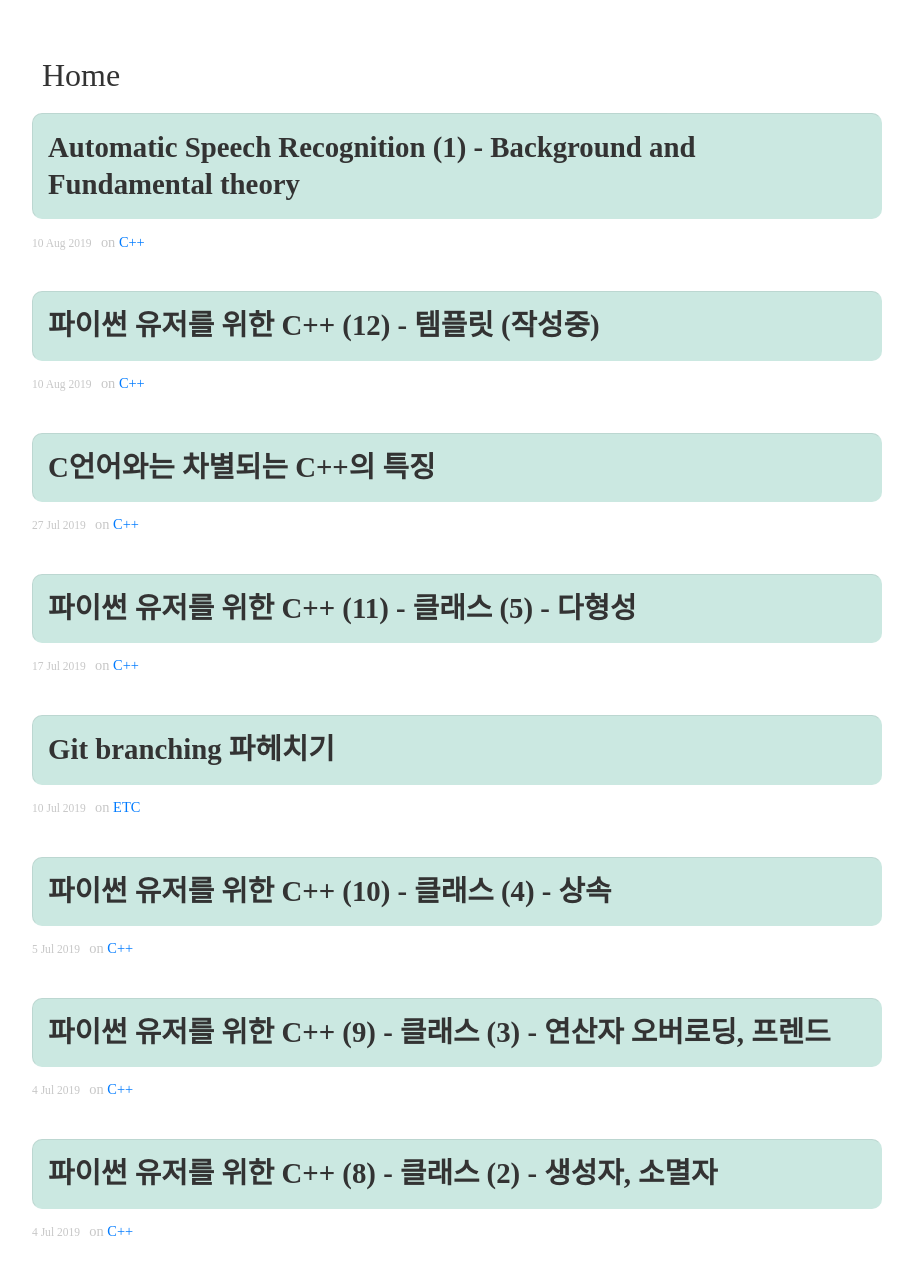
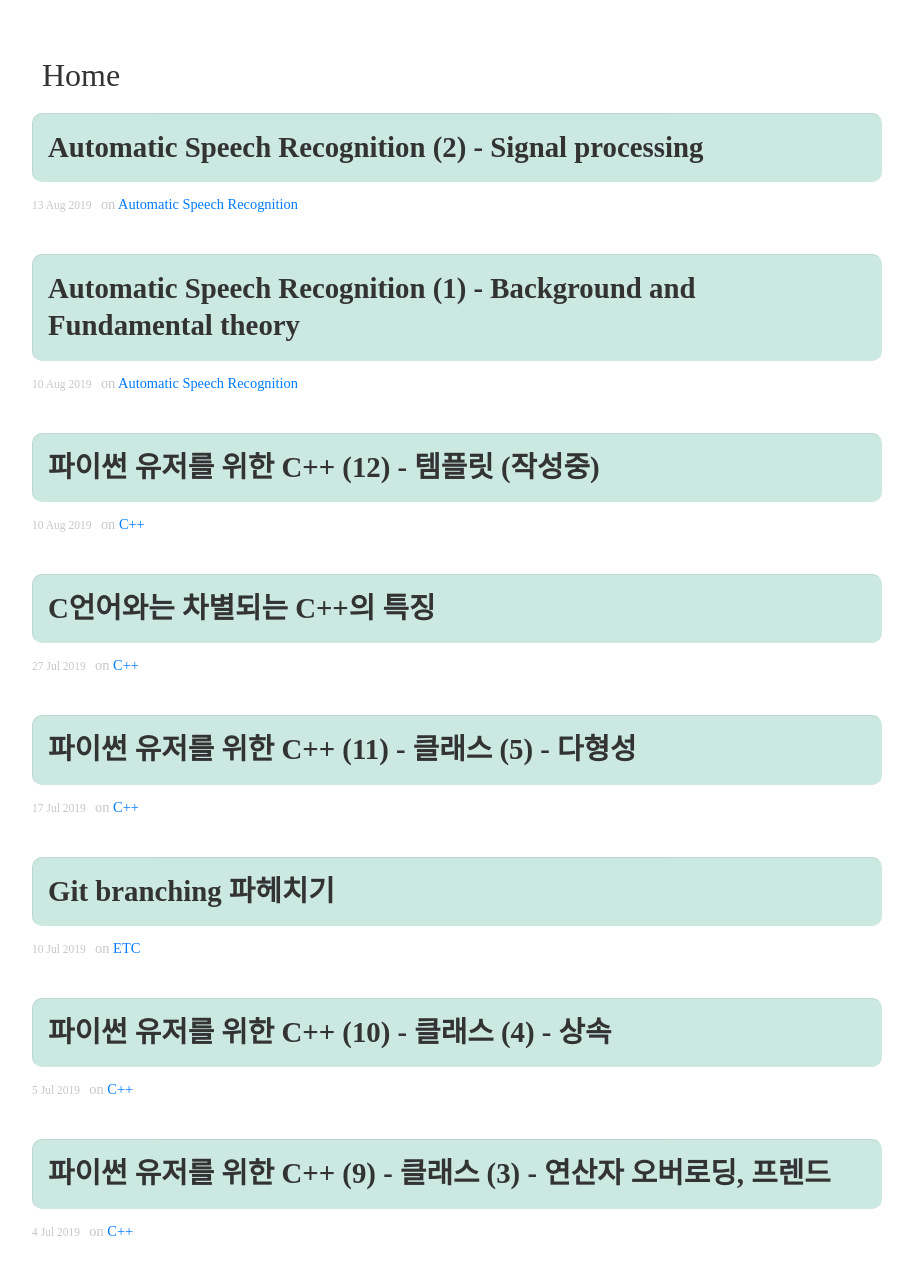
Before and after one commit to DongChanS/DongChanS.github.io, a Jekyll site: the page built from index.html, in a window 1280 px wide and 1400 px high, scrolled down 237 px, cut to the strip 129-1400 px from the top of the window. Shown: the whole strip, without its empty margins (96-1009 px from the left). Built offline with Jekyll 4.4.1, drawn with Linux system fonts in a browser that asks for light colours; nearby versions of some CDN libraries; some web fonts are replaced; the list of posts is cut into pages by our own code; some of the changed lines change nothing that is shown; some of the changed text lies outside the part shown.

Commit message:
add post

```diff
--- a/_posts/2019-08-10-111.md
+++ b/_posts/2019-08-10-111.md
@@ -2,7 +2,7 @@
 layout : post
 title : Automatic Speech Recognition (1) - Background and Fundamental theory
 author : Shin Dong Chan
-category : 'C++'
+category : 'Automatic Speech Recognition'
 ---
 
 이 포스트는 edX 의 [Speech Recognition Systems](https://courses.edx.org/courses/course-v1:Microsoft+DEV287x+2T2019/course/) 강의를 참고하여 만들어졌습니다.
--- /dev/null
+++ b/_posts/2019-08-13-112.md
@@ -0,0 +1,152 @@
+---
+layout : post
+title : Automatic Speech Recognition (2) - Signal processing
+author : Shin Dong Chan
+category : 'Automatic Speech Recognition'
+---
+
+
+# Automatic speech recognition (2) - 신호처리
+
+다음 강의를 이해하기 위해서는 음성 신호에 대한 백그라운드가 필요할 것 같아서 미리 정리를 하고 가려고 합니다.
+
+## 1) Background
+
+음파는 공기 중에서 발생하는 압력의 흐름이라고 할 수 있습니다.
+
+음파가 공기중에서 흐르다가 마이크와 접촉하게 되면, 전기 신호로 변환되는데요.
+
+이 전기신호는 아날로그(Analog, 연속적인 신호) 신호이기 때문에 양이 매우 많아서 이 데이터를 전부 전송할 수는 없습니다.
+
+그래서 아날로그 신호에 몇몇 처리를 거쳐서 디지털 신호(Digital, 불연속적인 신호)로 변환하는데요.
+
+이러한 신호를 처리하는 과정에 대해서 공부해보도록 하겠습니다.
+
+### 1-1. 신호 전송의 과정
+
+![11](https://user-images.githubusercontent.com/37765338/62937796-9c21fe00-be08-11e9-86ef-159b1064df6d.png)
+
+- [송신의 과정](https://linecard.tistory.com/22) : 아날로그 신호를 디지털 신호로 만드는 과정
+
+  1. 표본화(Sampling) : **일정한 주기**로 신호의 일부를 추출함.
+
+     - **Sampling rate** : 1초에 추출되는 샘플의 개수
+
+     - 이렇게 추출된 펄스의 Sequence를 PAM(Pulse Amplitude Modulation, 펄스 진폭 변조)이라고 함.
+       - PAM 신호 : 시간축에서는 불연속이지만, 진폭축에서는 연속인 함수
+
+  2. 양자화(Quantization) : PAM 신호의 진폭을 일정 범위 이내로 근사시킴
+     - 표본화가 시간에 대한 이산화(discretization)라면, 양자화는 진폭에 대한 이산화라고 봐도 무방합니다.
+
+  3. 부호화(Coding)
+
+     양자화된 신호는 전송 시 잡음에 민감하므로, 전송 및 처리에 적합하도록 만듬.
+
+  ![12](https://user-images.githubusercontent.com/37765338/62937800-9e845800-be08-11e9-9579-14967ae3eb5a.png)
+
+
+
+- 채널 : 신호가 송신기에서 수신기까지 이동하기 위한 통로
+
+  - 외부 잡음과 왜곡에 의해서 신호가 변형되기도 함
+  - 제약사항 : **주파수 대역폭**
+
+- 수신 : 채널을 통해서 전송된 디지털 신호를 복원하여 실제 아날로그 신호를 듣는 과정
+
+  - 복원을 위해서는 양자화와 부호화의 역과정인 복호화 & 표본화를 거친다.
+
+  - **샘플들을 통해서 아날로그 신호를 복원할 수 있어야 한다.**
+
+    **![14](https://user-images.githubusercontent.com/37765338/62937802-9f1cee80-be08-11e9-898a-c6ce5c943294.png)**
+
+
+
+지금은 모든 과정을 이해하지 않아도 상관없습니다.
+
+그냥 `"연속적인 음파를 몇몇 조각으로 쪼개서 전송하고, 그것을 우리 귀에서 다시 복원해서 소리를 듣게 된다."` 라고만 이해해도 충분합니다.
+
+이제 이 신호처리 과정을 이해하기 위한 몇몇 용어들에 대해서 살펴보겠습니다.
+
+
+
+### 1-2. Fourier transformation
+
+
+
+![19](https://user-images.githubusercontent.com/37765338/62937808-a0e6b200-be08-11e9-883e-24f34e15d7d1.png)
+
+임의의 신호 함수 f(x)가 있을 때,
+
+이 함수를 **어떤 주기함수들의 적분**으로 표현이 가능합니다.
+
+- 위의 주기함수들은 진동수가 일정하고, 고유한 크기를 갖고 있습니다.
+  - 진동수 = `u`
+  - 크기(진폭) = `|F(u)|`
+
+일단은 F(u)가 어떻게 계산되는지는 알 필요가 없습니다. 다만 우리가 이렇게 함수를 표현할 수 있다는 것만 알면 됩니다.
+
+
+
+### 1-3. Time domain & Frequency domain
+
+![18](https://user-images.githubusercontent.com/37765338/62937806-9fb58500-be08-11e9-9867-f0092c2aaaa7.png)
+
+- Time domain : 음파의 진폭을 **시간에 따라서** 나타낸 그림
+- Frequency domain : 음파의 진폭을 **진동수에 따라서** 나타낸 그림
+
+이제 Fourier transformation에 대해서 알아봤으니, Frequency domain으로 신호를 해석할 수 있습니다.
+
+![19](https://user-images.githubusercontent.com/37765338/62937808-a0e6b200-be08-11e9-883e-24f34e15d7d1.png)
+
+적분 안에 들어있는 항은 진동수가 u이고, 크기가 F(u)이기 때문에,
+
+진동수(Frequency) - 진폭(Amplitude) 축으로 함수를 그리면 오른쪽과 같이 **F(u)에 대한 연속함수로 해석할 수 있습니다.**
+
+이것을 Frequency domain이라고 합니다.
+
+
+
+이렇게 Frequency domain으로 신호를 표현하게 되면 얻는 이점이 있습니다.
+
+> converting the description of the system from the time domain to a frequency domain converts the [differential equations](https://en.wikipedia.org/wiki/Differential_equation) to [algebraic equations](https://en.wikipedia.org/wiki/Algebraic_equation), which are much easier to solve.
+
+음.. 미분방정식을 일반 방정식으로 변형하게 되니까 풀기 쉽다고 합니다.
+
+왜 그런지는 잘 모르겠지만 아무튼 좋다고 합니다.
+
+
+
+### 1-4. Nyquist theorem (표본화 정리)의 직관적인 이해
+
+이번에는 표본화된 아날로그 신호를 수신단에서 복원하기 위한 조건에 대해서 알아보겠습니다.
+
+> Nyquist theorem
+>
+> : 해당 신호의 최대 진동수의 2배에 해당하는 Sampling rate로 샘플링을 하면, 신호를 완벽히 복원할 수 있다.
+
+상식적으로 접근해봅시다.
+
+샘플들로 신호를 복원하기 위해서는 당연히 샘플이 많아야 합니다.
+
+예를 들어서, 다음과 같이 표본의 개수가 적다면, 원래 신호를 제대로 복원할 수가 없습니다.
+
+![16](https://user-images.githubusercontent.com/37765338/62937804-9fb58500-be08-11e9-8363-f835bafa7a88.png)
+
+**주기가 일정한 파동**에 대해서 생각해봅시다.
+
+다음 그림과 같이, 샘플을 통해서 원래 신호를 복원하려면 적어도 **한 주기 내에 샘플이 3개는 있어야 합니다.**
+
+![17](https://user-images.githubusercontent.com/37765338/62937805-9fb58500-be08-11e9-8ec9-c15f130f182a.png)
+
+
+이 **신호가 삼각함수**라는걸 알고 있다면, 점 3개를 잘 구불구불하게 이어서 원래 삼각함수를 만들 수 있기 때문입니다.
+
+그말인 즉슨, **샘플과 샘플간의 시간 간격**이 **원래 신호의 1/2주기**보다 짧아야 한다는 뜻이 됩니다.
+
+=> 이 말을 식으로 옮기면, `T_s <= 1/2 * T_m` (`T_s : 샘플의 주기, T_m : 신호의 주기`)
+
+즉, 역수를 취하면
+
+`f_s >= 2 * f_m` (`f_s  : 주파수, Sampling rate`, `f_m` :  아날로그 신호의 진동수)
+
+가 되며 이것을 Nyquist theorem이라고 합니다.
```
